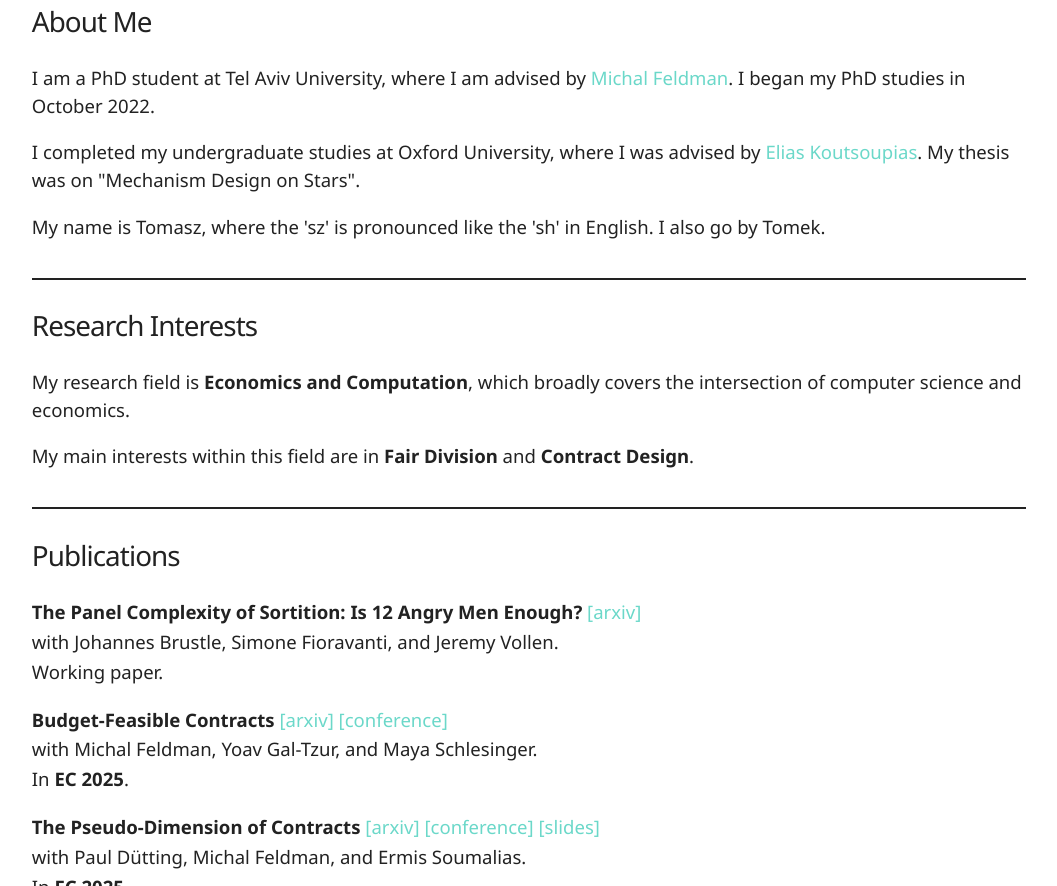
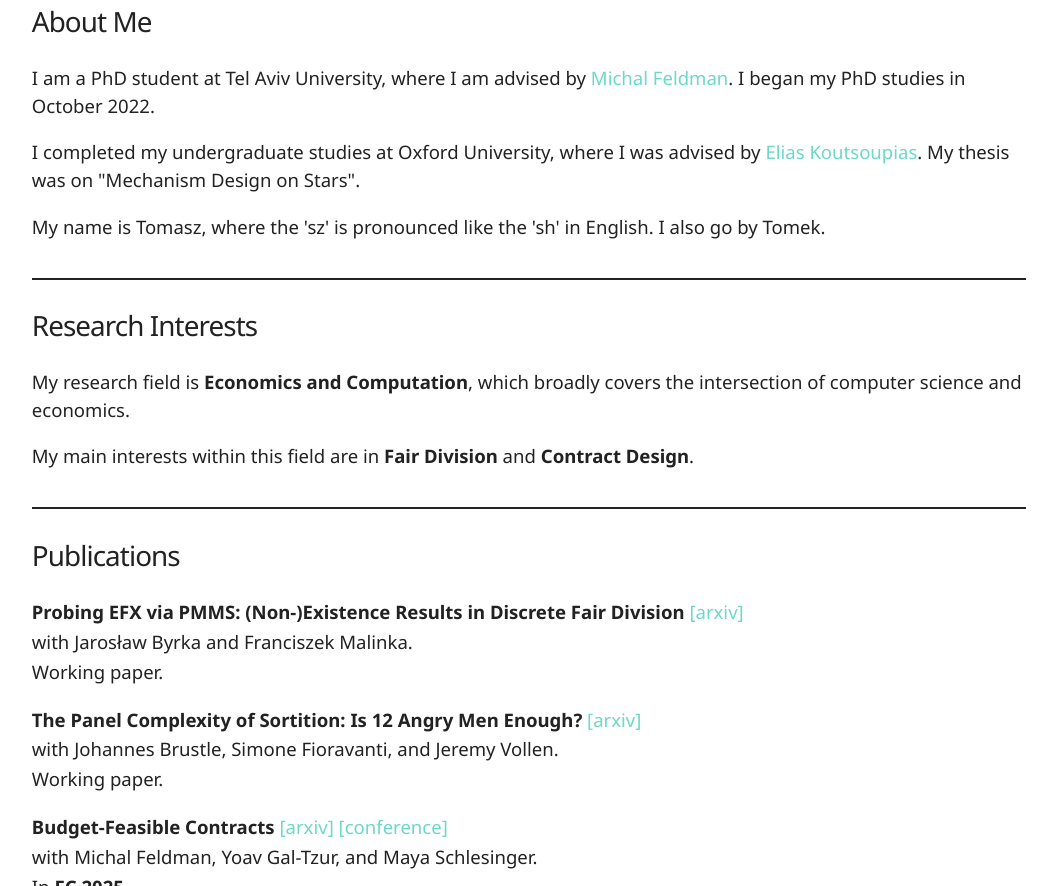
Before and after one commit to ponitka/ponitka.github.io, a plain HTML site: page index.html in a window 1280 px wide. Shown: the part 288-1174 px from the top of the page, without its empty margins (111-1168 px from the left). Drawn offline with Linux system fonts and the light colour scheme.

Commit message:
Update index.html

```diff
--- a/index.html
+++ b/index.html
@@ -45,6 +45,14 @@
         <div>
             <h4>Publications</h4>
 
+           <div class="paper">
+                <p class="title">
+                    <b>Probing EFX via PMMS: (Non-)Existence Results in Discrete Fair Division</b>
+                    <a href="https://arxiv.org/pdf/2507.14957" target="_blank">[arxiv]</a>
+                </p>
+                <p>with Jarosław Byrka and Franciszek Malinka.</p>
+                <p>Working paper.</p>
+           </div>
            <div class="paper">
                 <p class="title">
                     <b>The Panel Complexity of Sortition: Is 12 Angry Men Enough?</b>
```
